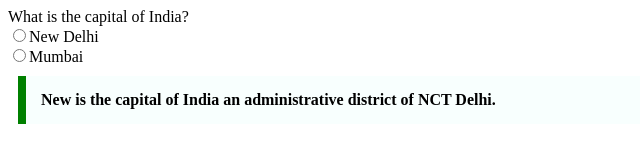
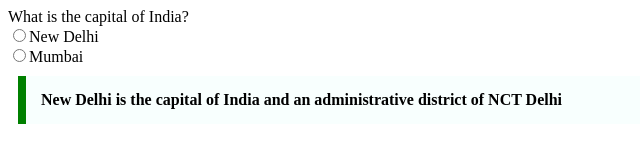
Before and after one commit to acciojob/trivia-sonarinayat, a website: page main.html in a window 1280 px wide. Shown: the whole page, without its empty margins (0-640 px from the left). Drawn offline with Linux system fonts and the light colour scheme.

Commit message:
created a submission

```diff
--- a/main.html
+++ b/main.html
@@ -13,7 +13,7 @@
         What is the capital of India?<br>
       <label><input type="radio" name="city">New Delhi</label><br>
       <label><input type="radio" name="city">Mumbai</label><br>
-      <blockquote cite="https://en.wikipedia.org/wiki/New_Delhi">New is the capital of India an administrative district of NCT Delhi.</blockquote>
+      <blockquote cite="https://en.wikipedia.org/wiki/New_Delhi">New Delhi is the capital of India and an administrative district of NCT Delhi</blockquote>
     </form>
 
     <script type="text/javascript" src="./script.js">
```
